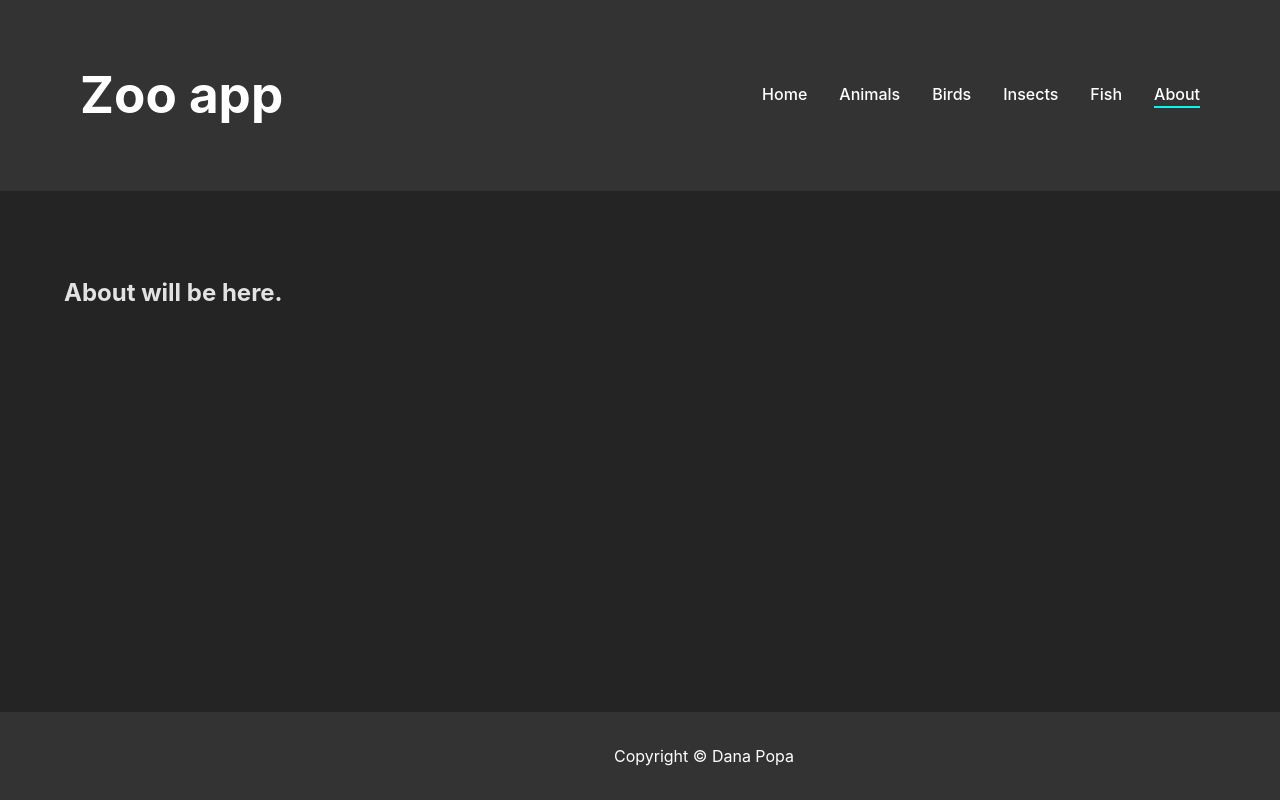
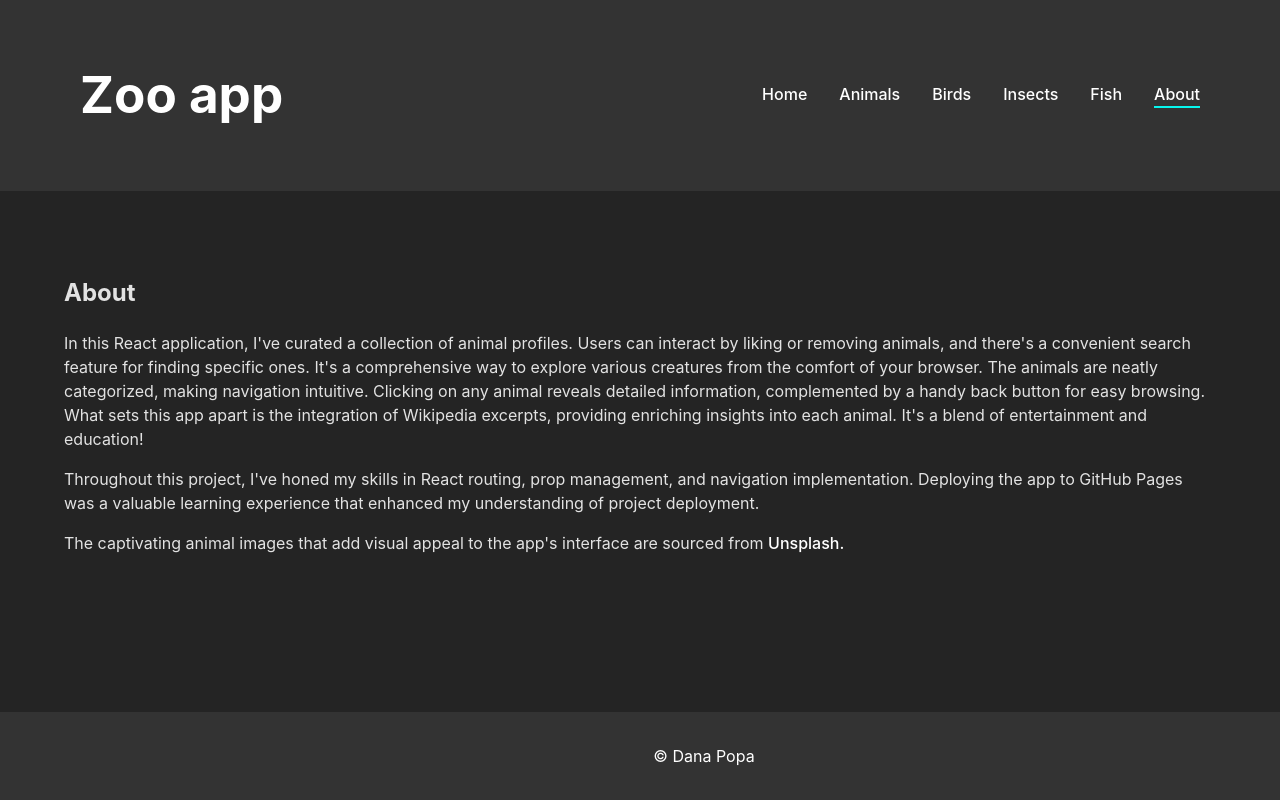
Before and after one commit to popadana10/animals_app, a React (Vite) app: page /about in a window 1280 px wide. Built offline with nearby package versions, Linux system fonts and the light colour scheme.

Commit message:
Add information about the project on the about page

```diff
--- a/src/components/Footer.jsx
+++ b/src/components/Footer.jsx
@@ -1,7 +1,7 @@
 const Footer = () => {
   return (
     <footer>
-        <p>Copyright &copy; Dana Popa</p>
+      <p> &copy; Dana Popa</p>
     </footer>
   );
 };
--- a/src/routes/About.jsx
+++ b/src/routes/About.jsx
@@ -1,9 +1,19 @@
-const About = () => {
+const AboutPage = () => {
     return (
-        <>
-        <h2>About will be here.</h2>
+        <div id="AboutPage">
+            <h2>About</h2>
+            <p>
+                In this React application, I've curated a collection of animal profiles. Users can interact by liking or removing animals, and there's a convenient search feature for finding specific ones. It's a comprehensive way to explore various creatures from the comfort of your browser. The animals are neatly categorized, making navigation intuitive. Clicking on any animal reveals detailed information, complemented by a handy back button for easy browsing.
+                What sets this app apart is the integration of Wikipedia excerpts, providing enriching insights into each animal. It's a blend of entertainment and education!
+            </p>
+            <p>
+                Throughout this project, I've honed my skills in React routing, prop management, and navigation implementation. Deploying the app to GitHub Pages was a valuable learning experience that enhanced my understanding of project deployment.
+            </p>
+            <p>
+                The captivating animal images that add visual appeal to the app's interface are sourced from{" "}<a href="https://unsplash.com/">Unsplash.</a>
+            </p>
+        </div>
+    );
+};
 
-        </>
-    );
-}
-export default About;
+export default AboutPage;
```
Lines whose indentation alone changed are shown as unchanged.
